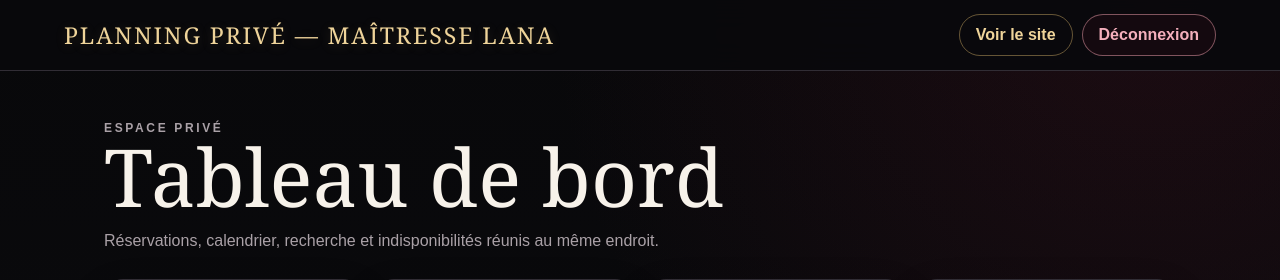
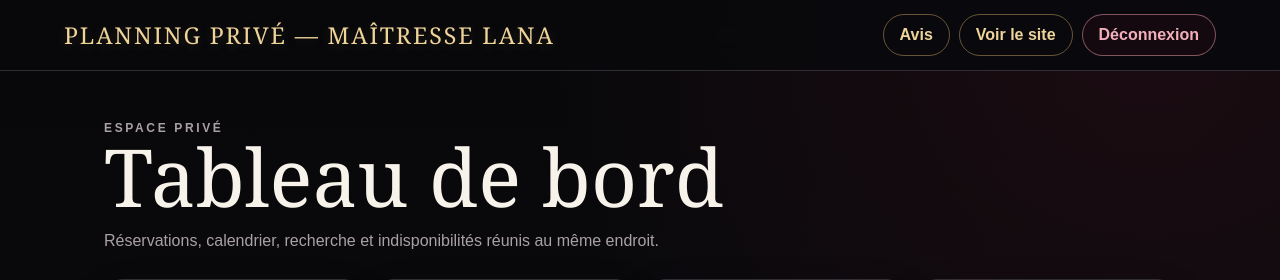
Before and after one commit to maitresselana/Ma-tresse-Lana, a Flask app: page /admin in a window 1280 px wide. Shown: the top 280 px of the page. Run offline with Flask 3, Linux system fonts and the light colour scheme; the visitor is signed in with stand-in values (Sample User, id 1); data that the repository does not hold is empty.

Commit message:
Update admin.html

```diff
--- a/templates/admin.html
+++ b/templates/admin.html
@@ -94,6 +94,7 @@
   <header class="topbar">
     <div class="brand">Planning privé — Maîtresse Lana</div>
     <div class="actions-top">
+      <a class="btn" href="{{ url_for('admin_reviews') }}">Avis</a>
       <a class="btn" href="{{ url_for('index') }}">Voir le site</a>
       <a class="btn danger" href="{{ url_for('logout') }}">Déconnexion</a>
     </div>
```
